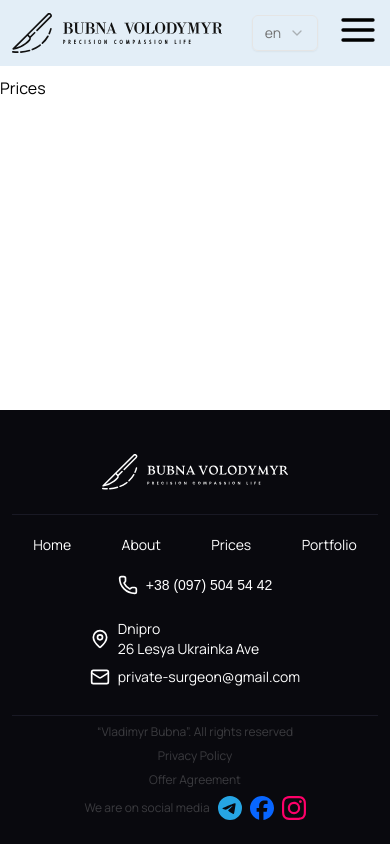
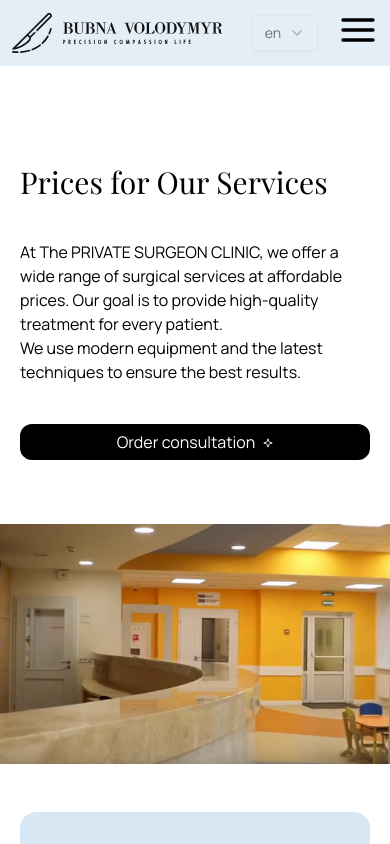
Before and after one commit to kolesnikaleksv/Private_surgeon, a Next.js app: page /en/prices in a window 390 px wide. Shown: the top 844 px of the page. Built offline with nearby package versions, Linux system fonts and the light colour scheme; a web font is replaced by a local one.

Commit message:
Add price page

```diff
--- a/app/[locale]/prices/page.tsx
+++ b/app/[locale]/prices/page.tsx
@@ -1,7 +1,48 @@
 import React from 'react';
+import { Playfair_Display } from 'next/font/google';
+import Image from 'next/image';
+import DialogWithForm from '@/components/DialogWithForm';
+import { useTranslations } from 'next-intl';
+import PriceList from '@/components/PriceList';
+
+const playfair = Playfair_Display({
+  subsets: ['latin'],
+  weight: ['400', '500', '700'],
+  display: 'swap',
+});
 
 function Prices() {
-  return <div>Prices</div>;
+  const p = useTranslations('PricesPage');
+  return (
+    <>
+      <div className="flex flex-col lg:grid grid-cols-12 gap-6 my-12">
+        <div className="col-start-2 col-end-6 my-10 lg:max-w-sm flex flex-col gap-10 justify-between px-5 lg:px-0">
+          <h2 className={`font-normal ${playfair.className}`}>{p('title')}</h2>
+          <p>
+            {p('description1')}
+            <br />
+            {p('description2')}
+          </p>
+          <DialogWithForm hideForMobile={false} />
+        </div>
+        <div className="flex items-center justify-center col-start-6 col-end-13">
+          <Image
+            src={'/Screenshot_22.png'}
+            width={600}
+            height={300}
+            style={{ height: 'auto', width: '100%' }}
+            alt={'Our clinic'}
+            priority
+          />
+        </div>
+      </div>
+      <div className="w-full xl:flex items-center my-12">
+        <div className="mx-5 xl:mx-0 max-w-7xl bg-main p-10 rounded-2xl">
+          <PriceList />
+        </div>
+      </div>
+    </>
+  );
 }
 
 export default Prices;
--- a/messages/de.json
+++ b/messages/de.json
@@ -52,5 +52,10 @@
   },
   "AboutPage": {
     "title": "Über die Privatklinik für Chirurgie"
+  },
+  "PricesPage": {
+    "title": "Preise für unsere Dienstleistungen",
+    "description1": "In der PRIVATE SURGEON CLINIC bieten wir ein breites Spektrum an chirurgischen Leistungen zu erschwinglichen Preisen an. Unser Ziel ist es, eine hochwertige Behandlung für jeden Patienten zu gewährleisten.",
+    "description2": "Wir verwenden moderne Geräte und neueste Methoden, um die besten Ergebnisse zu erzielen."
   }
 }
--- a/messages/en.json
+++ b/messages/en.json
@@ -52,5 +52,10 @@
   },
   "AboutPage": {
     "title": "About The Private Surgeon Clinic"
+  },
+  "PricesPage": {
+    "title": "Prices for Our Services",
+    "description1": "At The PRIVATE SURGEON CLINIC, we offer a wide range of surgical services at affordable prices. Our goal is to provide high-quality treatment for every patient.",
+    "description2": "We use modern equipment and the latest techniques to ensure the best results."
   }
 }
--- a/messages/uk.json
+++ b/messages/uk.json
@@ -51,6 +51,11 @@
     "scheduleSut": "Субота, 9:00 - 15:00"
   },
   "AboutPage": {
-    "title": "Про нашу приватну клініку хірургії"
+    "title": "Про приватну клініку хірургії"
+  },
+  "PricesPage": {
+    "title": "Ціни на наші послуги",
+    "description1": "У The PRIVATE SURGEON CLINIC ми пропонуємо широкий спектр хірургічних послуг за доступними цінами. Наша мета – забезпечити високу якість лікування для кожного пацієнта.",
+    "description2": "Ми використовуємо сучасне обладнання та новітні методи, щоб гарантувати найкращі результати."
   }
 }
```
Also changed, not shown: public/Screenshot_22.png (added).
